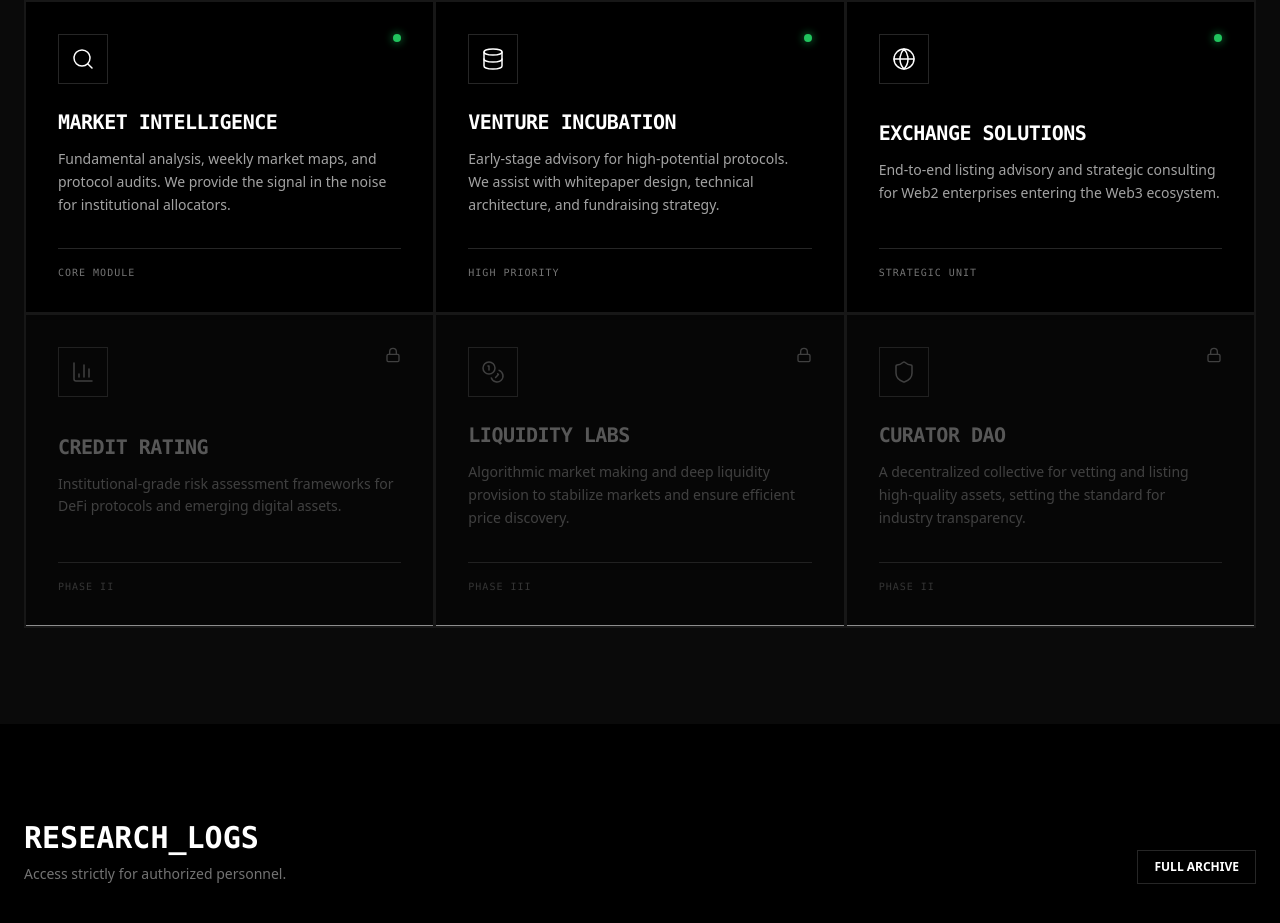
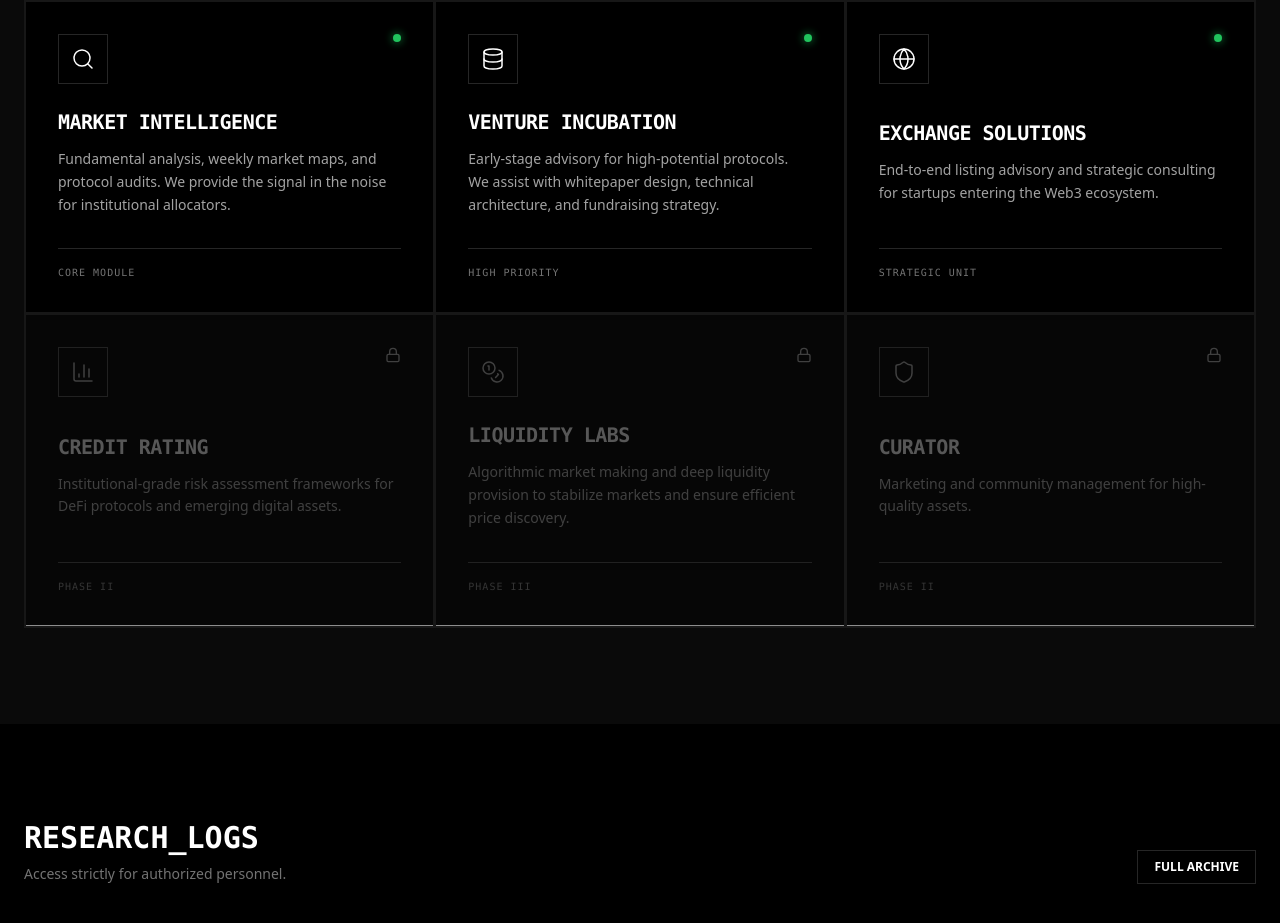
Before and after one commit to realHakeen/Principia-Labs, a React (Vite) app: page / in a window 1280 px wide. Shown: the part 1469-2392 px from the top of the page. Built offline with nearby package versions, Linux system fonts and the light colour scheme.

Commit message:
service upodates

```diff
--- a/src/components/ServicesSection.jsx
+++ b/src/components/ServicesSection.jsx
@@ -39,7 +39,7 @@ const ServicesSection = () => {
             icon={Globe}
             status="active"
             badge="Strategic Unit"
-            description="End-to-end listing advisory and strategic consulting for Web2 enterprises entering the Web3 ecosystem."
+            description="End-to-end listing advisory and strategic consulting for startups entering the Web3 ecosystem."
           />
 
           {/* 4. RATING (Future) */}
@@ -62,11 +62,11 @@ const ServicesSection = () => {
 
           {/* 3. CURATOR (Future) */}
           <ServiceCard
-            title="Curator DAO"
+            title="Curator"
             icon={Shield}
             status="locked"
             badge="Phase II"
-            description="A decentralized collective for vetting and listing high-quality assets, setting the standard for industry transparency."
+            description="Marketing and community management for high-quality assets."
           />
         </div>
       </div>
```
